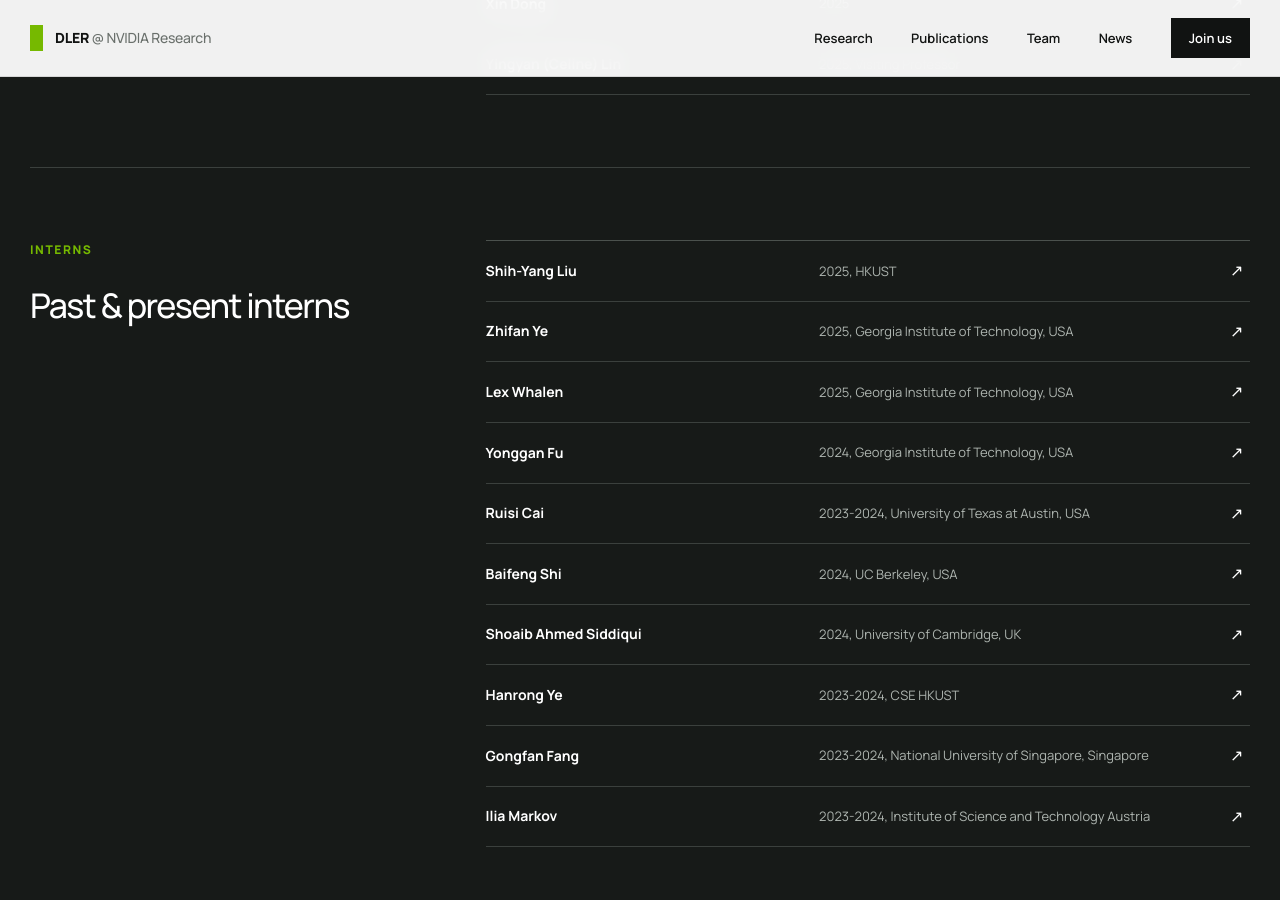
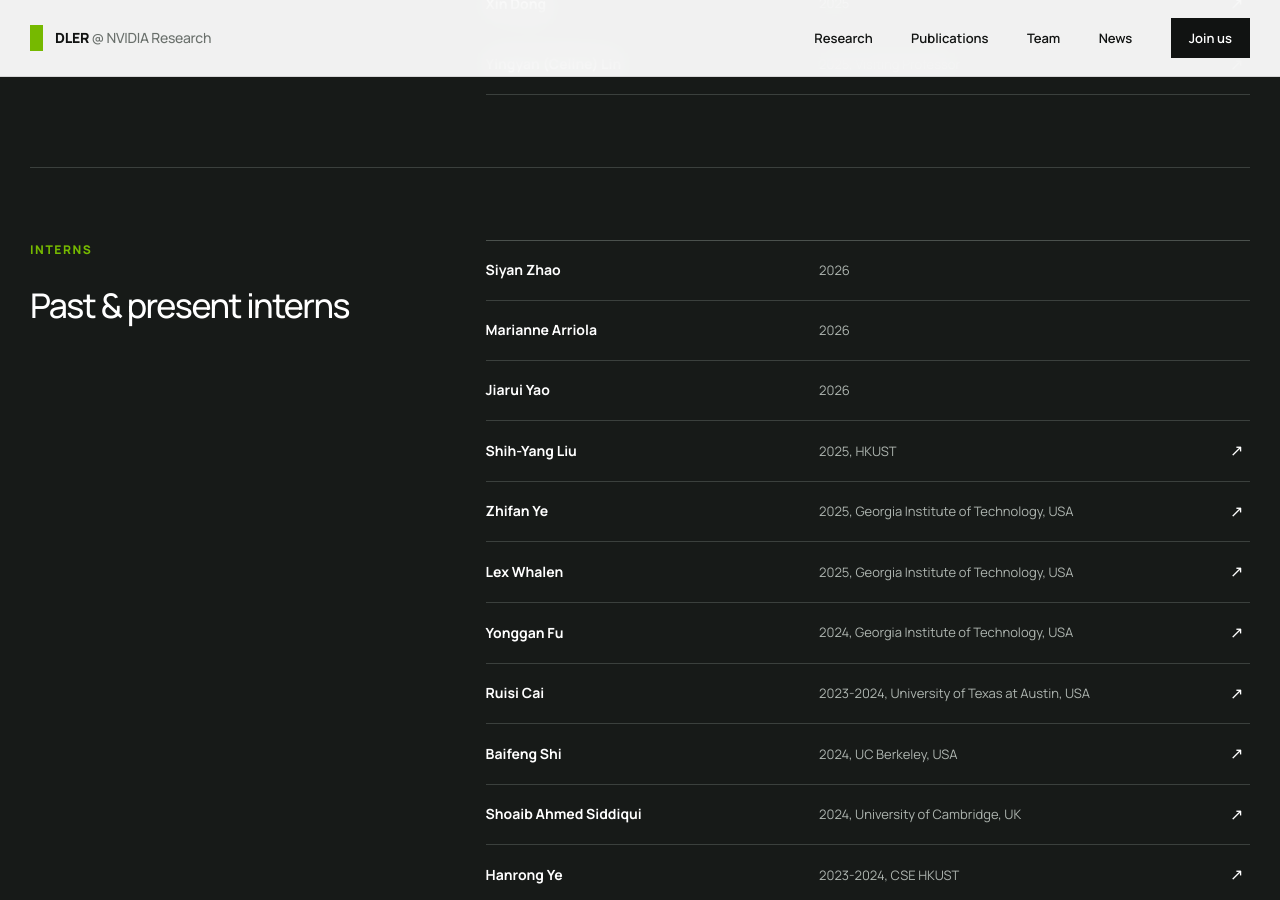
Before and after one commit to nv-dler/nv-dler.github.io, a Jekyll site: the page built from _pages/home.html, in a window 1280 px wide and 900 px high, scrolled down 13927 px. Built offline with Jekyll 4.4.1, drawn with Linux system fonts in a browser that asks for light colours.

Commit message:
Add missing 2026 interns

```diff
--- a/_data/interns.yml
+++ b/_data/interns.yml
@@ -1,3 +1,12 @@
+- name: Siyan Zhao
+  info: "2026"
+
+- name: Marianne Arriola
+  info: "2026"
+
+- name: Jiarui Yao
+  info: "2026"
+
 - name: Shih-Yang Liu
   info: 2025, HKUST
   webpage: https://nbasyl.github.io/
--- a/_pages/home.html
+++ b/_pages/home.html
@@ -143,7 +143,7 @@ permalink: /
       </div>
       <ul>
         {% for member in site.data.interns %}
-        <li><a class="people-list-row" href="{{ member.webpage }}"><strong>{{ member.name }}</strong><span>{{ member.info }}</span><i aria-hidden="true">↗</i></a></li>
+        <li>{% if member.webpage %}<a class="people-list-row" href="{{ member.webpage }}">{% else %}<div class="people-list-row">{% endif %}<strong>{{ member.name }}</strong><span>{{ member.info }}</span>{% if member.webpage %}<i aria-hidden="true">↗</i></a>{% else %}</div>{% endif %}</li>
         {% endfor %}
       </ul>
     </div>
```
